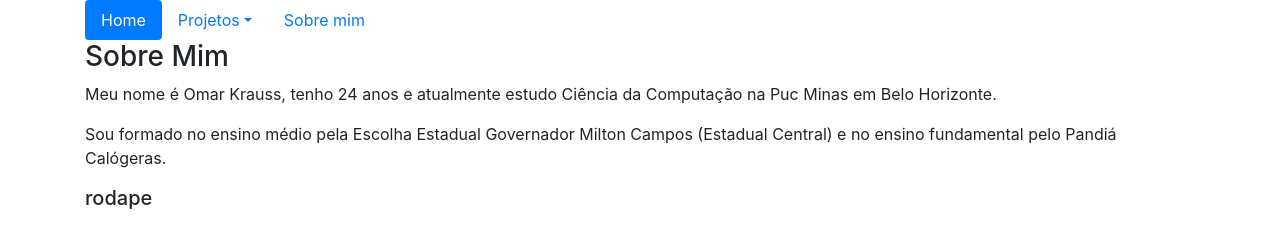
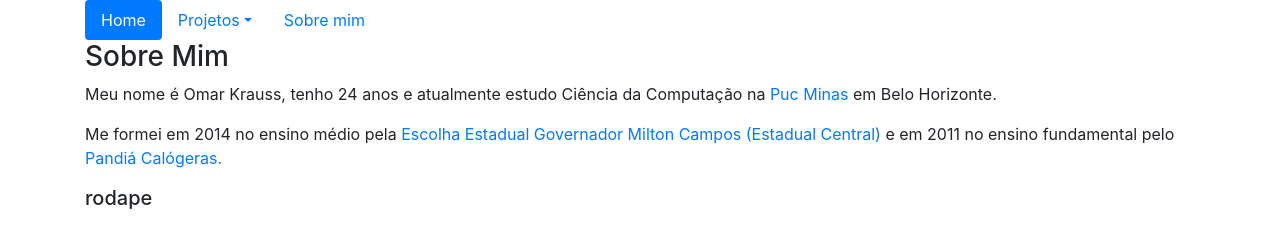
Before and after one commit to virion1996/blogLIP, a plain HTML site: page sobre.html in a window 1280 px wide. Drawn offline with nearby package versions, Linux system fonts and the light colour scheme.

Commit message:
att do sobre mim

```diff
--- a/sobre.html
+++ b/sobre.html
@@ -43,8 +43,8 @@
             <div class="row ">
                 <div class="col-12">
                     <h3>Sobre Mim</h3>
-                    <p>Meu nome é Omar Krauss, tenho 24 anos e atualmente estudo Ciência da Computação na Puc Minas em Belo Horizonte.</p>
-                    <p>Sou formado no ensino médio pela Escolha Estadual Governador Milton Campos (Estadual Central) e no ensino fundamental pelo Pandiá Calógeras.</p>
+                    <p>Meu nome é Omar Krauss, tenho 24 anos e atualmente estudo Ciência da Computação na <a href="https://www.pucminas.br/destaques/Paginas/default.aspx">Puc Minas</a> em Belo Horizonte.</p>
+                    <p>Me formei em 2014 no ensino médio pela <a href="https://www.facebook.com/BonsColegasdoEstadualCentral/">Escolha Estadual Governador Milton Campos (Estadual Central)</a>  e em 2011 no ensino fundamental pelo <a href="https://www.qedu.org.br/escola/136132-ee-pandia-calogeras/censo-escolar">Pandiá Calógeras.</a> </p>
                 </div>
             </div>
         </div>
```
